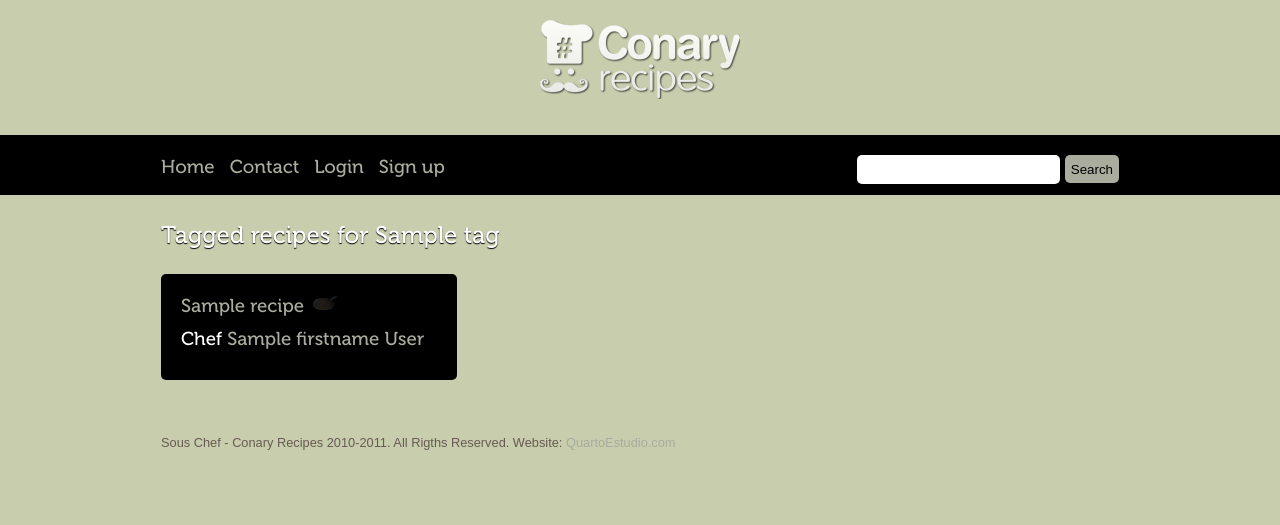
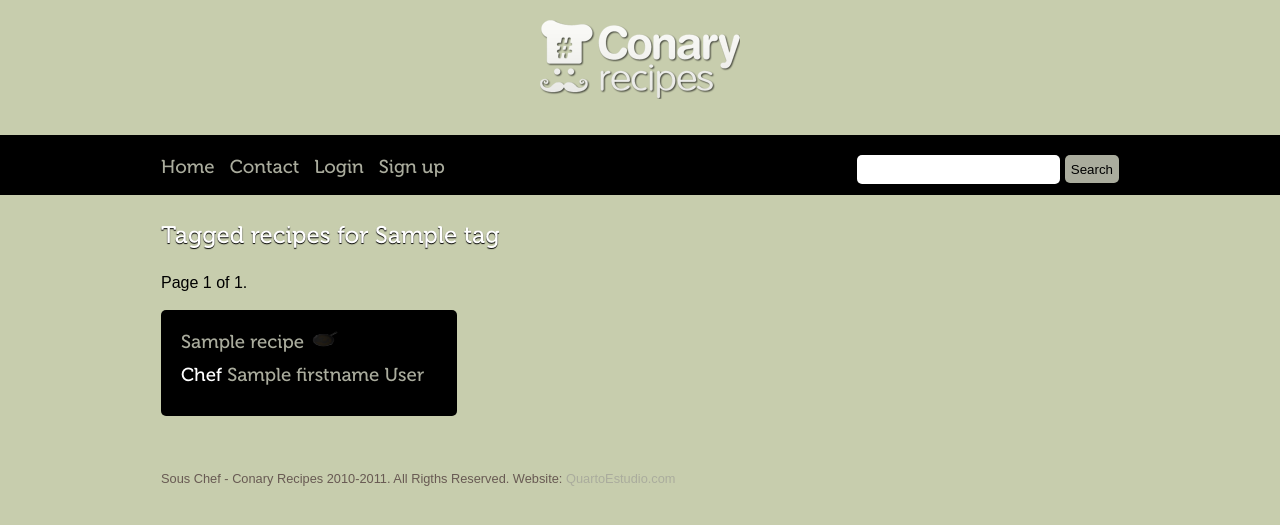
Before and after one commit to omaciel/souschef, a Django app: template templates/recipes.html in a window 1280 px wide. Shown: the top 525 px of the page. Run offline with Django 3.2, Linux system fonts and the light colour scheme; the template is opened without the code that fills it: most values are stand-ins (such as "Sample title", 1, 10 or a date in 2020).

Commit message:
Added pagination for tags and search result, closing #4

```diff
--- a/media/css/style.css
+++ b/media/css/style.css
@@ -902,3 +902,7 @@ padding: 10px;
 	margin-top: 10px;
 	margin-left: 30px;
 }
+
+.pagination {
+	display: block;
+}
--- a/templates/recipe_list.html
+++ b/templates/recipe_list.html
@@ -1,6 +1,19 @@
 {% if recipes %}
+<div class="pagination">
+	<span class="step-links">
+		{% if recipes.has_previous %}
+		<a href="?page={{ recipes.previous_page_number}}&query={{query}}">previous</a>
+		{% endif %}
+
+		<span class="current">Page {{ recipes.number }} of {{ recipes.paginator.num_pages }}.</span>
+		{% if recipes.has_next %}
+		<a href="?page={{ recipes.next_page_number }}&query={{query}}">next</a>
+		{% endif %}
+	</span>
+</div>
+<br>
 <ul>
-	{% for recipe in recipes %}
+	{% for recipe in recipes.object_list %}
 	<li class="result rc">
 		<ul>
 			<!-- <li class="language">Language: <a href="#">Python</a></li> -->
@@ -27,6 +40,7 @@
 	</li><!--end result-->
 	{% endfor %}
 </ul><!--search results list-->
+
 {% else %}
 <div id="search_none">
 	<h2>We couldn't find that recipe...</h2>
```
Also changed, not shown: aboyeur/views.py (+19 -1 lines).
